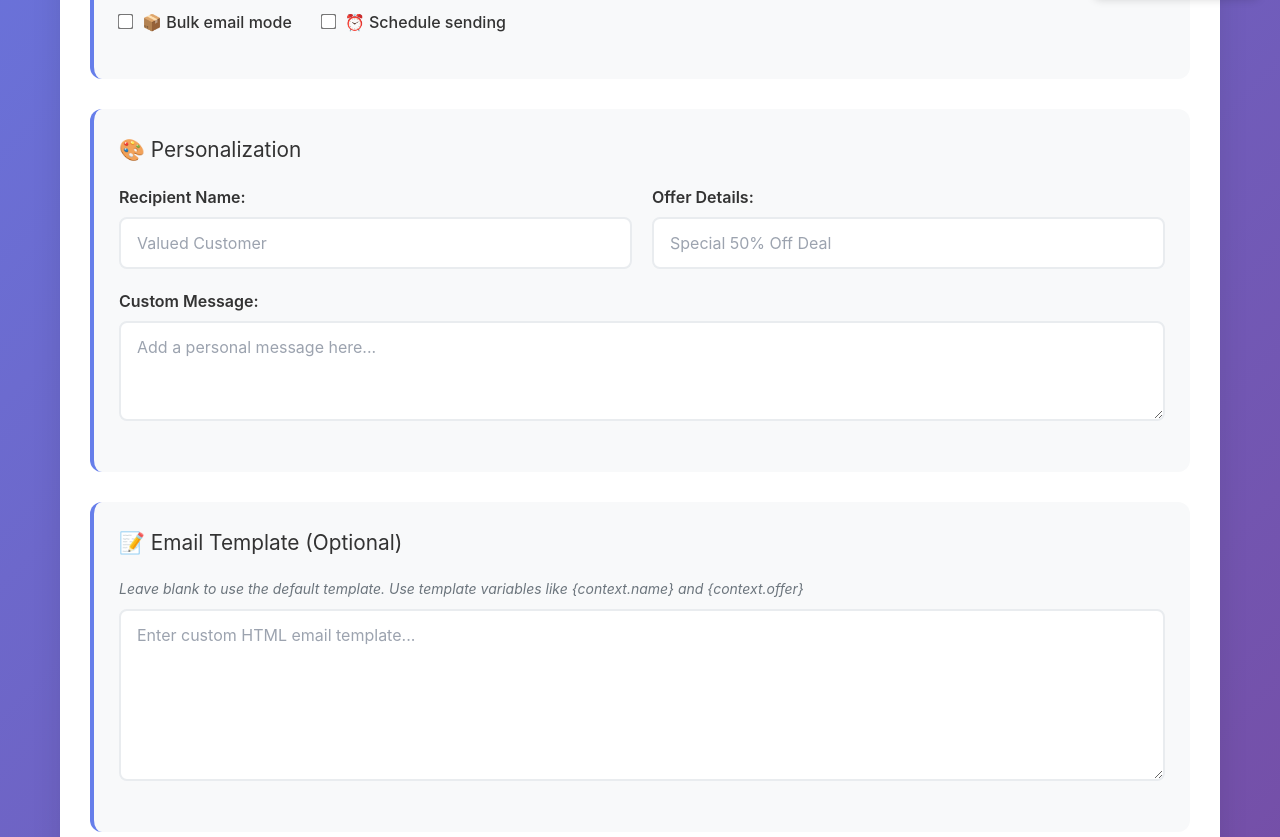
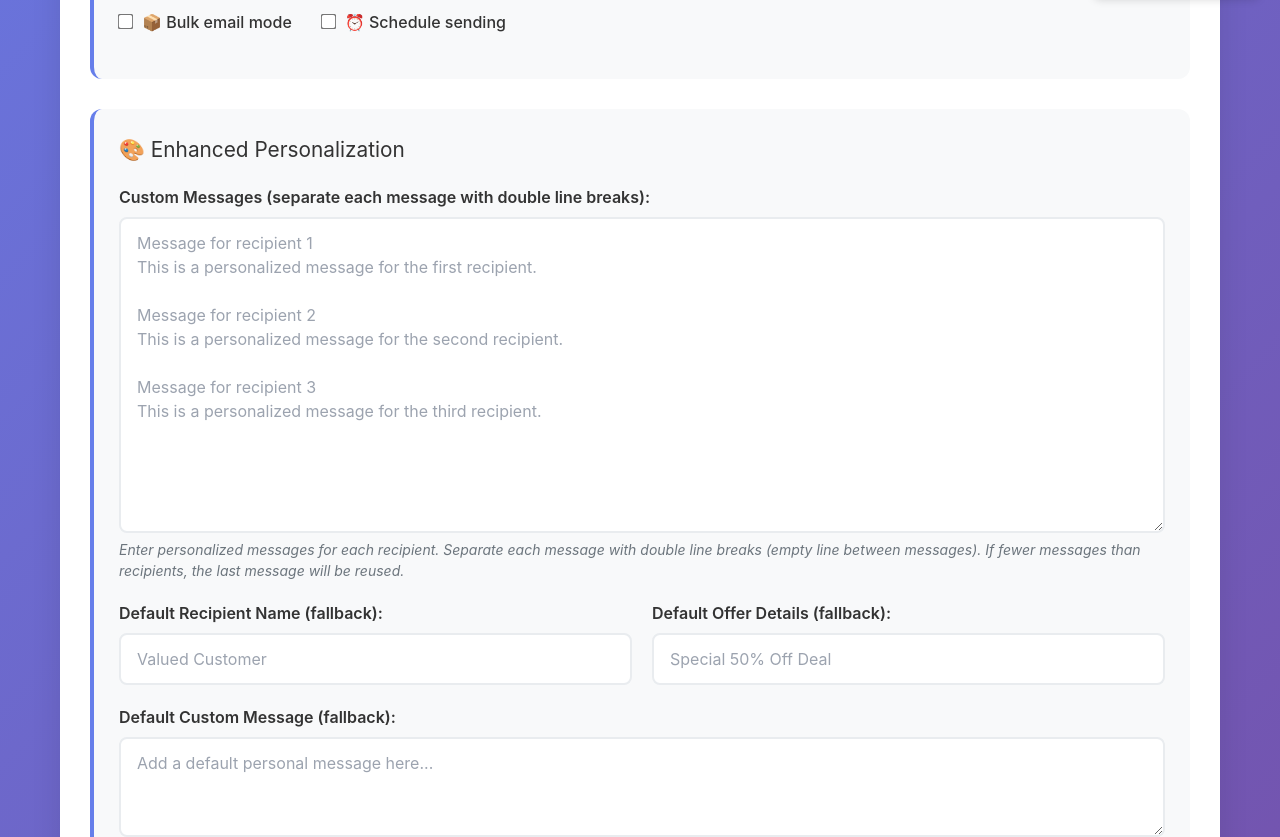
Before and after one commit to MrworstGuy/AUTO-email, a React (Create React App) app in the folder frontend/: page / in a window 1280 px wide. Shown: the part 782-1619 px from the top of the page. Built offline with nearby package versions, Linux system fonts and the light colour scheme.

Commit message:
auto-commit for 8887a339-813d-44bd-93a8-e79ff7df5cb2

```diff
--- a/frontend/src/App.js
+++ b/frontend/src/App.js
@@ -428,14 +428,33 @@ Your Title
             </div>
           )}
 
-          {/* Regular Personalization Section (for non-bulk or template-based emails) */}
-          {!formData.isBulk && (
+          {/* Enhanced Personalization Section */}
           <div className="form-section">
-              <h3>🎨 Personalization</h3>
+            <h3>🎨 Enhanced Personalization</h3>
+
+            <div className="form-group">
+              <label>Custom Messages (separate each message with double line breaks):</label>
+              <textarea
+                name="customMessages"
+                value={formData.customMessages}
+                onChange={handleInputChange}
+                placeholder="Message for recipient 1
+This is a personalized message for the first recipient.
+
+Message for recipient 2
+This is a personalized message for the second recipient.
+
+Message for recipient 3
+This is a personalized message for the third recipient."
+                rows="12"
+                className="personalized-messages-textarea"
+              />
+              <p className="helper-text">Enter personalized messages for each recipient. Separate each message with double line breaks (empty line between messages). If fewer messages than recipients, the last message will be reused.</p>
+            </div>
 
             <div className="form-row">
               <div className="form-group">
-                  <label>Recipient Name:</label>
+                <label>Default Recipient Name (fallback):</label>
                 <input
                   type="text"
                   name="name"
@@ -446,7 +465,7 @@ Your Title
               </div>
 
               <div className="form-group">
-                  <label>Offer Details:</label>
+                <label>Default Offer Details (fallback):</label>
                 <input
                   type="text"
                   name="offer"
@@ -458,17 +477,16 @@ Your Title
             </div>
 
             <div className="form-group">
-                <label>Custom Message:</label>
+              <label>Default Custom Message (fallback):</label>
               <textarea
                 name="customMessage"
                 value={formData.customMessage}
                 onChange={handleInputChange}
-                  placeholder="Add a personal message here..."
+                placeholder="Add a default personal message here..."
                 rows="3"
               />
             </div>
           </div>
-          )}
 
           {/* Email Template Section (for template-based emails) */}
           {(!formData.isBulk || !formData.personalizedEmails.some(email => email.trim())) && (
```
Lines whose indentation alone changed are shown as unchanged.
